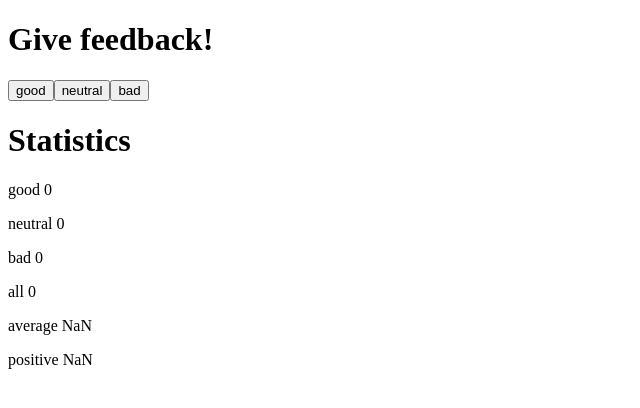
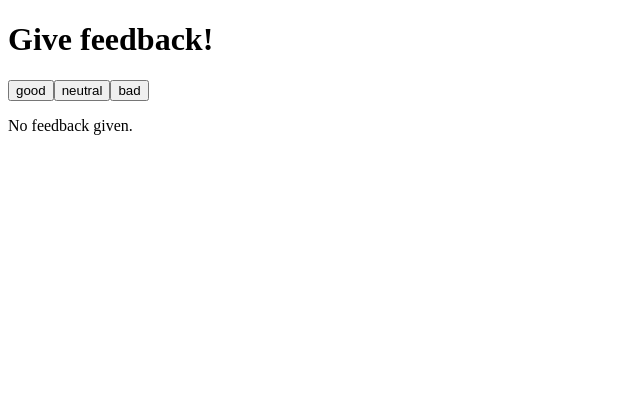
Before and after one commit to russi115/helsinki_course, a React (Vite) app in the folder part1/unicafe/: page / in a window 1280 px wide. Shown: the top 408 px of the page, without its empty margins (0-640 px from the left). Built offline with nearby package versions, Linux system fonts and the light colour scheme.

Commit message:
exercise 1.9 done

```diff
--- a/part1/unicafe/src/components/Statistics.jsx
+++ b/part1/unicafe/src/components/Statistics.jsx
@@ -1,6 +1,12 @@
 import Display from './Display'
 
 function Statistics({good, neutral, bad, all, average}){
+
+    if(all == 0){
+        return(
+            <p>No feedback given.</p>
+        )
+    }
 
     return(
         <>
```
